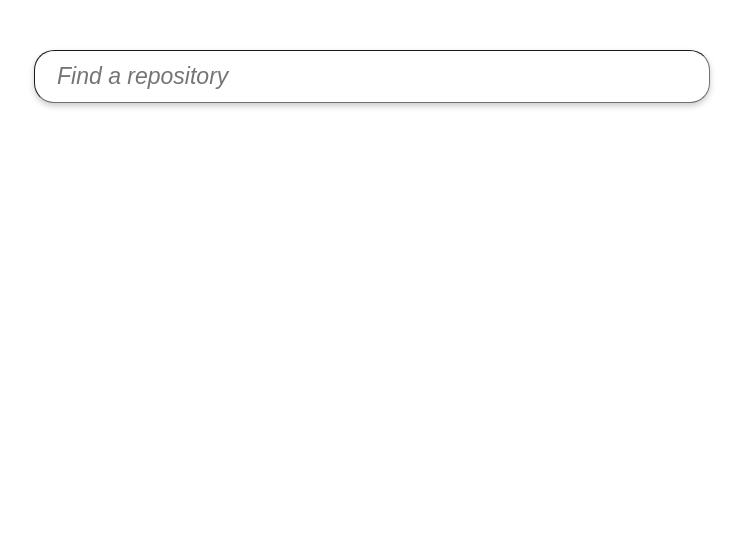
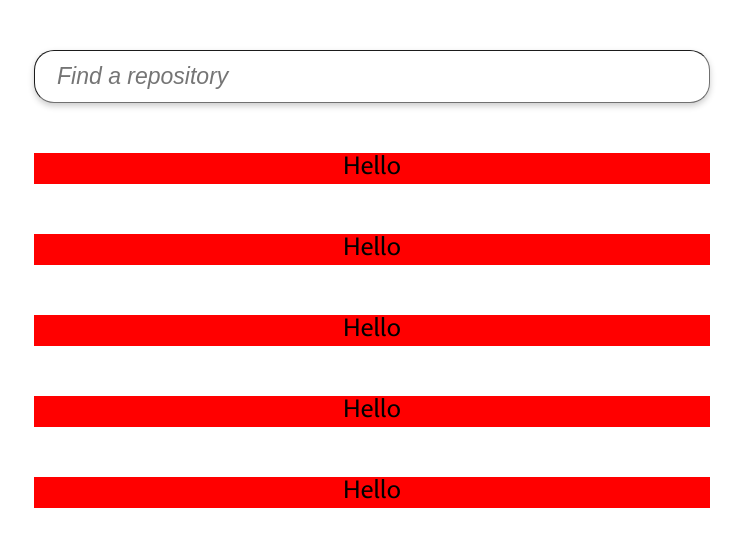
Before and after one commit to zrefai/lumanu-project, a React (Create React App) app: page / in a window 1280 px wide. Shown: the top 546 px of the page, without its empty margins (268-1011 px from the left). Built offline with nearby package versions, Linux system fonts and the light colour scheme; a web font is replaced by a local one.

Commit message:
Add suggestions component

```diff
--- /dev/null
+++ b/src/components/Suggestions/index.js
@@ -0,0 +1,6 @@
+import React from "react"
+import { Container } from "./styles/suggestions"
+
+export default function Suggestions({ children, ...otherProps }) {
+    return <Container {...otherProps}>{children}</Container>
+}
--- /dev/null
+++ b/src/components/Suggestions/styles/suggestions.js
@@ -0,0 +1,19 @@
+import styled from "styled-components/macro"
+
+export const Container = styled.div`
+    display: flex;
+    flex-direction: column;
+    align-items: center;
+    position: absolute;
+    left: 0;
+    right: 0;
+    margin-left: auto;
+    margin-right: auto;
+    width: 47vw;
+    background-color: white;
+    padding: 12px 12px 12px 12px;
+    border-radius: 0px 0px 20px 20px;
+    border-style: solid;
+    border-width: 1px;
+    box-shadow: 0px 3px 6px #cccccc;
+`
--- a/src/pages/Home/Home.js
+++ b/src/pages/Home/Home.js
@@ -1,6 +1,7 @@
 import React, { useState } from "react"
 import "./Home.css"
 import SearchBar from "../../components/Search"
+import Suggestions from "../../components/Suggestions"
 
 const Home = () => {
     const [searchText, setSearchText] = useState("")
@@ -29,6 +30,17 @@ const Home = () => {
                     />
                 </SearchBar.Form>
             </SearchBar>
+            {/* <Suggestions>
+                <div>Hello</div>
+                <div>hello</div>
+                <div>Hello</div>
+                <div>hello</div>
+            </Suggestions> */}
+            <div style={{display: "flex", backgroundColor: "red", justifyContent: 'center', marginTop: '50px'}}>Hello</div>
+            <div style={{display: "flex", backgroundColor: "red", justifyContent: 'center', marginTop: '50px'}}>Hello</div>
+            <div style={{display: "flex", backgroundColor: "red", justifyContent: 'center', marginTop: '50px'}}>Hello</div>
+            <div style={{display: "flex", backgroundColor: "red", justifyContent: 'center', marginTop: '50px'}}>Hello</div>
+            <div style={{display: "flex", backgroundColor: "red", justifyContent: 'center', marginTop: '50px'}}>Hello</div>
         </div>
     )
 }
```
